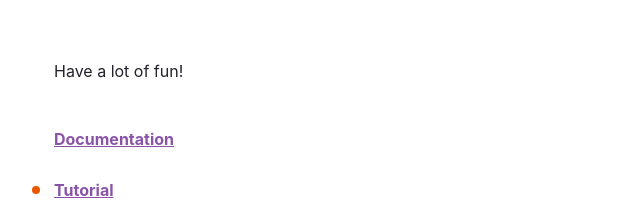
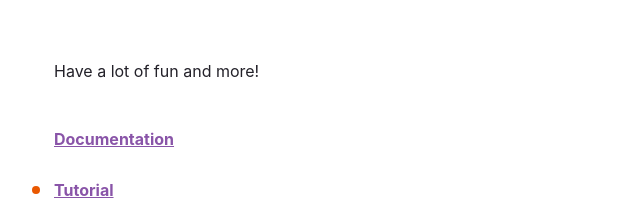
Before and after one commit to astrego/soundsfromtheweb-firebase, a Gatsby site: page / in a window 1280 px wide. Shown: the part 224-438 px from the top of the page, 50-690 px from the left. Built offline with nearby package versions, Linux system fonts and the light colour scheme; Gatsby itself is replaced by a stand-in of ours.

Commit message:
small change

```diff
--- a/src/pages/index.js
+++ b/src/pages/index.js
@@ -109,7 +109,7 @@ const IndexPage = () => {
           🎉🎉🎉
         </span>
       </h1>
-      <p style={paragraphStyles}>Have a lot of fun!</p>
+      <p style={paragraphStyles}>Have a lot of fun and more!</p>
       <ul style={listStyles}>
         <li style={docLinkStyle}>
           <a
```
